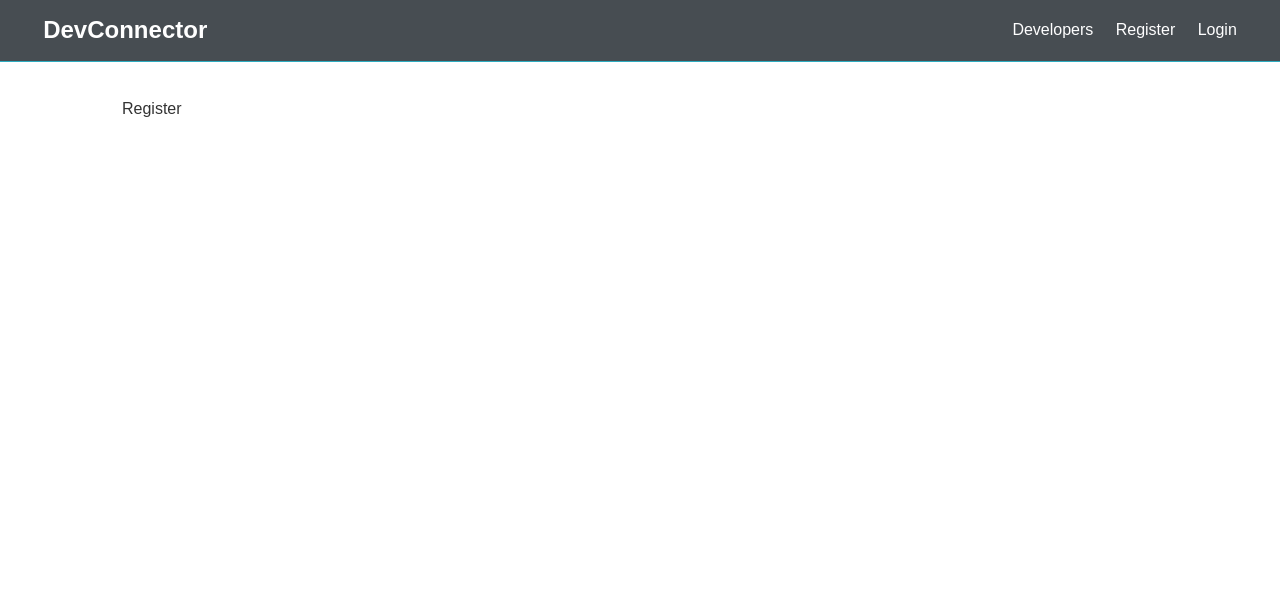
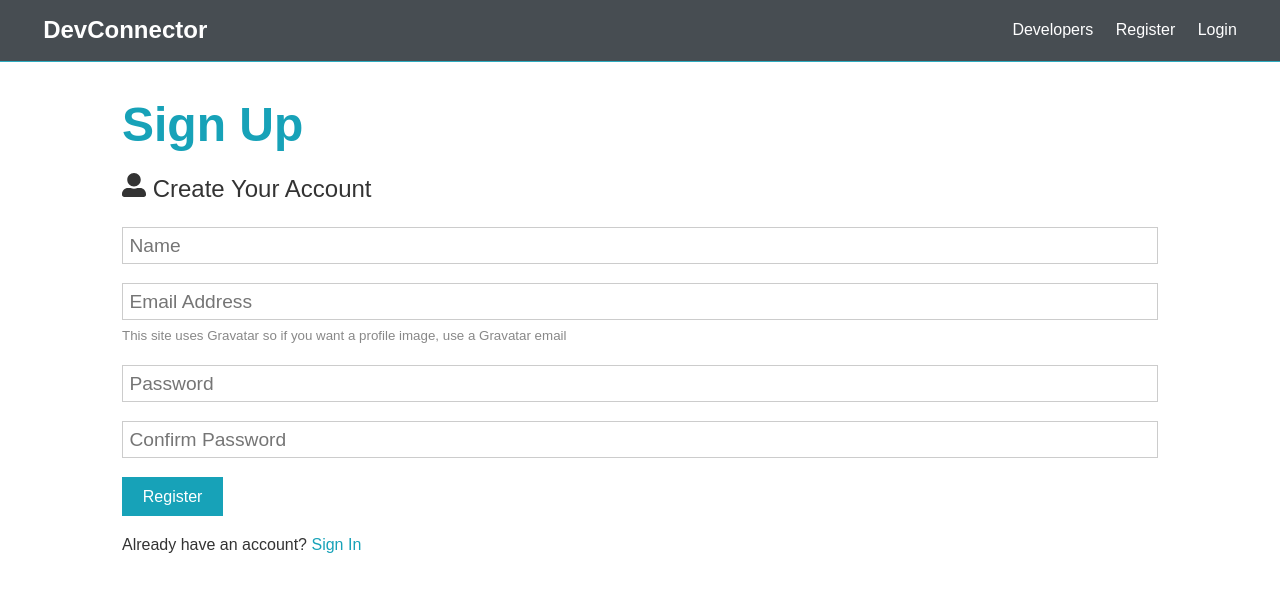
Before and after one commit to NikitaHarkov/developer-connector, a React (Create React App) app in the folder client/: page /register in a window 1280 px wide. Shown: the top 592 px of the page. Built offline with nearby package versions, Linux system fonts and the light colour scheme; the HTML template or start-up script is replaced by a standard one.

Commit message:
React register component

```diff
--- a/client/src/components/auth/Register.js
+++ b/client/src/components/auth/Register.js
@@ -1,7 +1,85 @@
-import React from 'react';
+import React, { useState } from 'react';
+import { FaUserAlt } from 'react-icons/fa';
 
 const Register = () => {
-  return <div>Register</div>;
+  const [formData, setFormData] = useState({
+    name: '',
+    email: '',
+    password: '',
+    password2: '',
+  });
+  const { name, email, password, password2 } = formData;
+
+  const changeHandler = e => {
+    setFormData({ ...formData, [e.target.name]: e.target.value });
+  };
+
+  const submitHandler = e => {
+    e.preventDefault();
+    if (password !== password2) {
+      console.log('Passwords do not match');
+    } else {
+      console.log(formData);
+    }
+  };
+
+  return (
+    <>
+      <h1 className='large text-primary'>Sign Up</h1>
+      <p className='lead'>
+        <FaUserAlt /> Create Your Account
+      </p>
+      <form className='form' onSubmit={submitHandler}>
+        <div className='form-group'>
+          <input
+            type='text'
+            placeholder='Name'
+            name='name'
+            value={name}
+            onChange={e => changeHandler(e)}
+            required
+          />
+        </div>
+        <div className='form-group'>
+          <input
+            type='email'
+            placeholder='Email Address'
+            name='email'
+            value={email}
+            onChange={e => changeHandler(e)}
+          />
+          <small className='form-text'>
+            This site uses Gravatar so if you want a profile image, use a
+            Gravatar email
+          </small>
+        </div>
+        <div className='form-group'>
+          <input
+            type='password'
+            placeholder='Password'
+            name='password'
+            value={password}
+            onChange={e => changeHandler(e)}
+            minLength='6'
+          />
+        </div>
+        <div className='form-group'>
+          <input
+            type='password'
+            placeholder='Confirm Password'
+            name='password2'
+            value={password2}
+            onChange={e => changeHandler(e)}
+            minLength='6'
+          />
+        </div>
+        <input type='submit' className='btn btn-primary' value='Register' />
+      </form>
+      <p className='my-1'>
+        Already have an account? <a href='login.html'>Sign In</a>
+      </p>
+    </>
+  );
 };
 
 export default Register;
```
